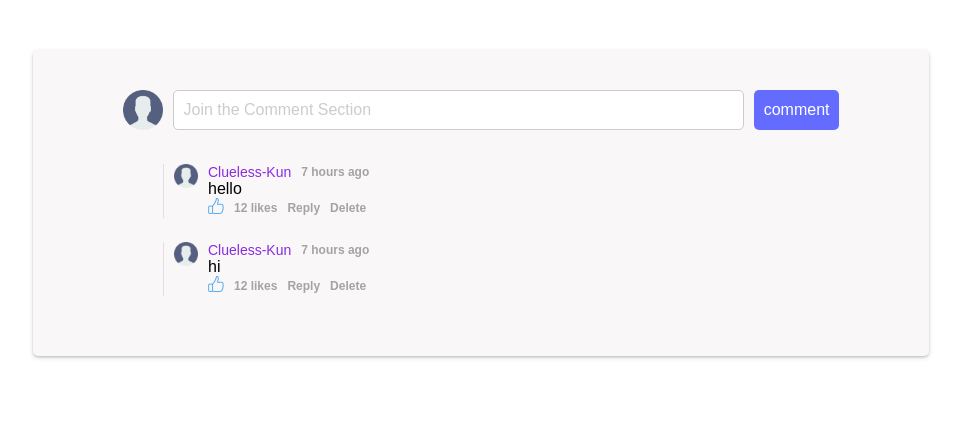
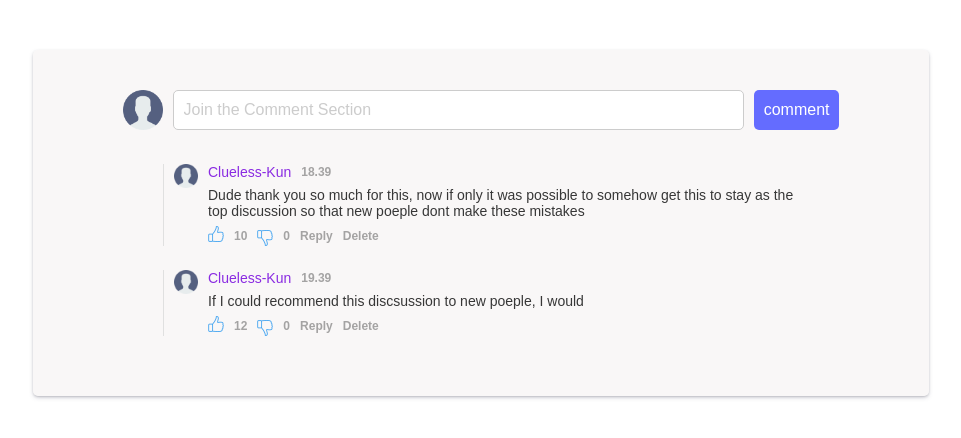
Before and after one commit to NitinSirsath/comments-section, a React (Vite) app: page / in a window 1280 px wide. Shown: the top 438 px of the page, without its empty margins (159-1120 px from the left). Built offline with nearby package versions, Linux system fonts and the light colour scheme.

Commit message:
added like and dislike functionality

```diff
--- a/src/App.tsx
+++ b/src/App.tsx
@@ -1,15 +1,50 @@
-import { useState } from 'react'
+import { createContext, useState } from 'react'
 import reactLogo from './assets/react.svg'
 import './App.css'
 import Home from './pages/Home'
 
+export const globalContext = createContext({})
+
+interface Comment {
+  id: number
+  body: string
+  time?: number
+  likes?: number
+  dislikes?: number
+  replies?: Array<Comment>
+}
+
+const dummyComments: Array<Comment> = [
+  {
+      id: 1,
+      body: 'Dude thank you so much for this, now if only it was possible to somehow get this to stay as the top discussion so that new poeple dont make these mistakes',
+      replies : [],
+      time : 18.39,
+      likes : 10,
+      dislikes : 0
+  },
+  {
+      id: 2,
+      body: 'If I could recommend this discsussion to new poeple, I would',
+      replies : [],
+      time : 19.39,
+      likes : 12,
+      dislikes : 0
+  },
+]
+
+
+
 function App() {
-  const [count, setCount] = useState(0)
+  const [commentsList, setCommentsList] = useState(dummyComments)
+  const [likes, setLikes] = useState(0)
 
   return (
-    <div className="app">
+    <globalContext.Provider value={{ likes, setLikes,commentsList ,setCommentsList}}>
+      <div className="app">
       <Home />
     </div>
+    </globalContext.Provider>
 
   )
 }
--- a/src/components/Comment.tsx
+++ b/src/components/Comment.tsx
@@ -1,8 +1,9 @@
-import React, { useState } from 'react'
+import React, { useContext, useState } from 'react'
 import CommentInput from './CommentInput'
 import styles from './comment.module.css'
 import userIcon from '../assets/user.png'
 import likeIcon from '../assets/like.png'
+import { globalContext } from '../App'
 
 type Props = {
     commentText: { body: string, replies: Array<object> }
@@ -11,6 +12,11 @@ type Props = {
 const Comment = ({ commentText }: Props) => {
     const [isReply, setIsReply] = useState(false)
     const [reply, setReply] = useState(commentText.replies)
+
+
+    const { likes, setLikes ,setCommentsList} = useContext(globalContext)
+
+    console.log('likes', likes)
 
     const onComment = (newComment: object) => {
         setReply(preV => [...preV, newComment])
@@ -24,17 +30,43 @@ const Comment = ({ commentText }: Props) => {
             </div>
             <div>
                 <div className={styles.userNameContainer}>
-                <p style={{color: 'blueviolet', fontSize:'14px'}}>Clueless-Kun</p>
-                <p className={styles.secondaryText}>7 hours ago</p>
-               </div>
-                <p>{commentText.body}</p>
+                    <p style={{ color: 'blueviolet', fontSize: '14px' }}>Clueless-Kun</p>
+                    <p className={styles.secondaryText}>{commentText.time}</p>
+                </div>
+                <p className={styles.commentBodyText}>{commentText.body}</p>
                 <div className={styles.commentAdditionalInfoContiner}>
-                    <p className={styles.likeIconContainer}><img src={likeIcon} alt="" /></p>
-                    <p className={styles.secondaryText}>12 likes</p>
+                    <p className={styles.likeIconContainer} onClick={()=> {
+                        setCommentsList(
+                            preV => preV.map((comment) => {
+                                if (comment.id === commentText.id) {
+                                    return {
+                                        ...comment,
+                                        likes: comment.likes + 1
+                                    }
+                                }
+                                return comment
+                            })
+                        )
+                    }}><img src={likeIcon} alt="" /></p>
+                    <p className={styles.secondaryText}>{commentText.likes}</p>
+                    <p className={styles.dislikeIconContainer} onClick={()=> {
+                        setCommentsList(
+                            preV => preV.map((comment) => {
+                                if (comment.id === commentText.id) {
+                                    return {
+                                        ...comment,
+                                        dislikes: comment.dislikes + 1
+                                    }
+                                }
+                                return comment
+                            })
+                        )
+                    }}><img src={likeIcon} alt="" /></p>
+                    <p className={styles.secondaryText}>{commentText.dislikes}</p>
                     <p className={styles.secondaryText} onClick={() => setIsReply(preV => !preV)}>{isReply ? 'Cancel' : 'Reply'}</p>
                     <p className={styles.secondaryText}>Delete</p>
                 </div>
-                {isReply && <CommentInput onComment={onComment} comment={undefined} />}
+                {isReply && <CommentInput  onComment={onComment} comment={undefined} />}
                 <div >
                     {reply?.map((commentText) => {
                         return <Comment commentText={commentText} />
--- a/src/components/CommentInput.tsx
+++ b/src/components/CommentInput.tsx
@@ -1,6 +1,7 @@
-import React, {useState} from 'react'
+import React, {useContext, useState} from 'react'
 import styles from './commentInput.module.css'
 import userIcon from '../assets/user.png'
+import { globalContext } from '../App'
 
 type Props = {
     onComment: (newComment: Comment) => void
@@ -9,6 +10,10 @@ type Props = {
 
 const CommentInput = ({onComment,comments}: Props) => {
     const [commentBody, setCommentBody] = useState('')
+
+        const { likes } = useContext(globalContext)
+
+        console.log('likes', comments);
 
 
 
@@ -24,6 +29,10 @@ const CommentInput = ({onComment,comments}: Props) => {
                 id: comments?.length + 1,
                 body: commentBody,
                 replies: [],
+                time : new Date().toLocaleString(),
+                likes: likes,
+                dislikes: 0
+
             });
             setCommentBody('')
         }}>comment</button>
--- a/src/components/comment.module.css
+++ b/src/components/comment.module.css
@@ -11,6 +11,12 @@
     .likeIconContainer{
         /* background-color: red;
         width: 30px; */
+        cursor: pointer;
+    }
+
+    .dislikeIconContainer{
+        cursor: pointer;
+        transform: scale(1, -1);
     }
 
     .commentAdditionalInfoContiner{
@@ -25,6 +31,13 @@
     gap: 10px;
 }
 
+.commentBodyText{
+    font-size: 14px;
+    font-weight: 500;
+    color: #373737;
+    margin: 7px 0px;
+}
+
 .secondaryText{
     color: #a4a3a3;
     font-size: 12px;
--- a/src/pages/Home.tsx
+++ b/src/pages/Home.tsx
@@ -1,43 +1,96 @@
-import React, {useState} from 'react'
+import React, {useState, useEffect, useContext} from 'react'
+import { globalContext } from '../App';
 import Comment from '../components/Comment';
 import CommentInput from '../components/CommentInput'
 import styles from '../styles/home.module.css'
 
-interface Comment {
-    id: number
-    body: string
-    replies?: Array<Comment>
-}
+// interface Comment {
+//     id: number
+//     body: string
+//     time?: number
+//     likes?: number
+//     dislikes?: number
+//     replies?: Array<Comment>
+// }
 
-const dummyComments: Array<Comment> = [
-    {
-        id: 1,
-        body: 'hello',
-        replies : [],
-    },
-    {
-        id: 2,
-        body: 'hi',
-        replies : [],
-    },
-]
+// const dummyComments: Array<Comment> = [
+//     {
+//         id: 1,
+//         body: 'Dude thank you so much for this, now if only it was possible to somehow get this to stay as the top discussion so that new poeple dont make these mistakes',
+//         replies : [],
+//         time : 18.39,
+//         likes : 10,
+//         dislikes : 0
+//     },
+//     {
+//         id: 2,
+//         body: 'If I could recommend this discsussion to new poeple, I would',
+//         replies : [],
+//         time : 19.39,
+//         likes : 12,
+//         dislikes : 0
+//     },
+// ]
 
 const Home = (props: Props) => {
-    const [commentsList, setCommentsList] = useState(dummyComments)
+
+    const { commentsList, setCommentsList } = useContext(globalContext)
+
+    const [timeString, setTimeString] = useState('');
+
+//   useEffect(() => {
+//     const now = new Date();
+//     const date = new Date(2022-03-01T03:24:59Z);
+//     const diffSeconds = Math.round((now - date) / 1000);
+
+//     if (diffSeconds < 60) {
+//       setTimeString(`${diffSeconds} seconds ago`);
+//     } else if (diffSeconds < 3600) {
+//       const diffMinutes = Math.round(diffSeconds / 60);
+//       setTimeString(`${diffMinutes} minute${diffMinutes > 1 ? 's' : ''} ago`);
+//     } else if (diffSeconds < 86400) {
+//       const diffHours = Math.round(diffSeconds / 3600);
+//       setTimeString(`${diffHours} hour${diffHours > 1 ? 's' : ''} ago`);
+//     } else {
+//       const diffDays = Math.round(diffSeconds / 86400);
+//       setTimeString(`${diffDays} day${diffDays > 1 ? 's' : ''} ago`);
+//     }
+//   }, []);
+
+//   console.log(timeString, 'timeString');
+
+    const onComment = (newComment: Comment) => {
+
+        setCommentsList(preV => [...preV, newComment])
+
+    }
+
+    // const currentDateTime = Date().toLocaleString()
+    // console.log(currentDateTime, 'currentDateTime');
 
 
-    const onComment = (newComment: Comment) => {
-        // const newComment: Comment = {
-        //     id: comments.length + 1,
-        //     body: commentBody,
-        //     replies: [],
-        // }
-        setCommentsList(preV => [...preV, newComment])
-        // setCommentBody('')
-    }
+
+    //     useEffect(() => {
+    //         const date = new Date();
+    //   const hours = date.getHours();
+    //   const minutes = date.getMinutes();
+    //   const timeString = `${hours}:${minutes < 10 ? '0' : ''}${minutes}`;
+    //     setTimeString(timeString);
+    //     }, [timeString])
+
+
+
+
+      console.log(timeString, 'timeString');
+
+
+
+
+
 
   return (
     <div className={styles.container}>
+        {/* <h1>{currentDateTime}</h1> */}
        <CommentInput onComment={onComment} comments={commentsList}/>
         {/* <button onClick={() => addComment()} >comment</button> */}
         <div className={styles.commentsLists}>
```
